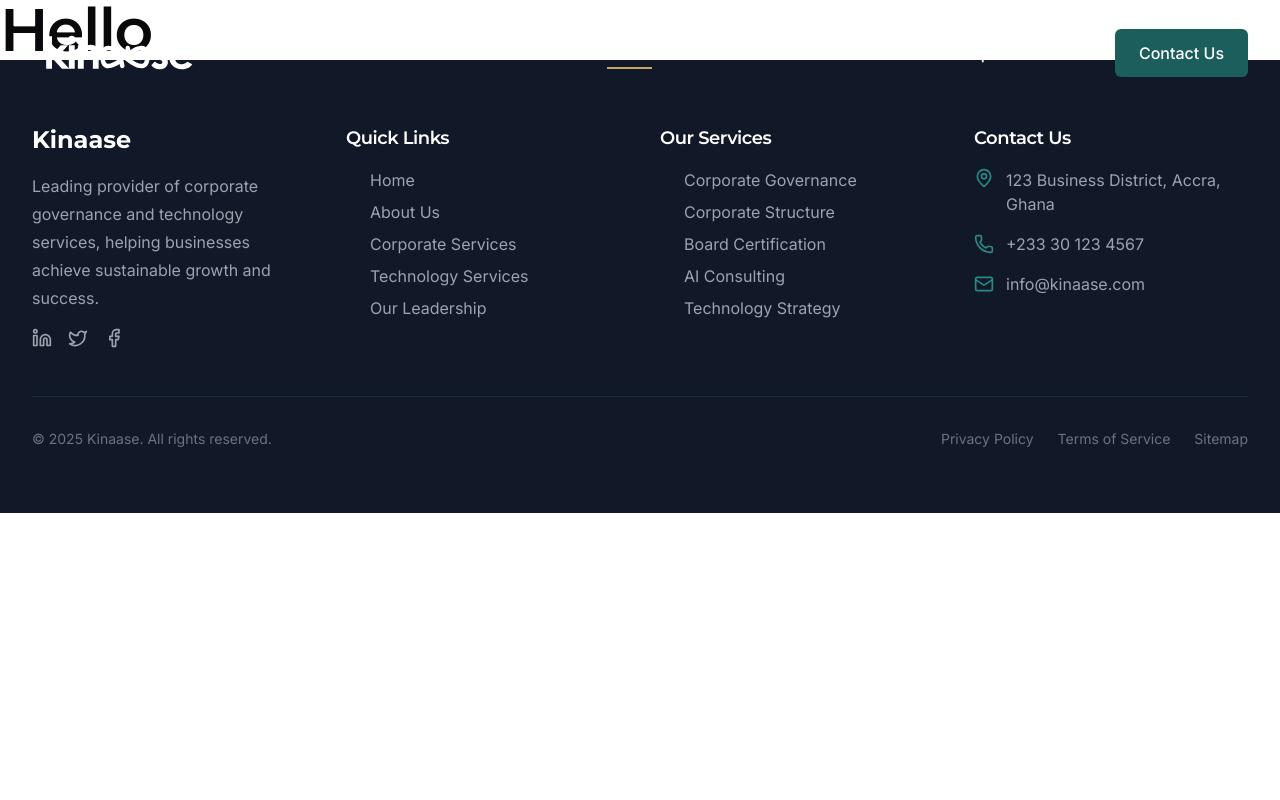
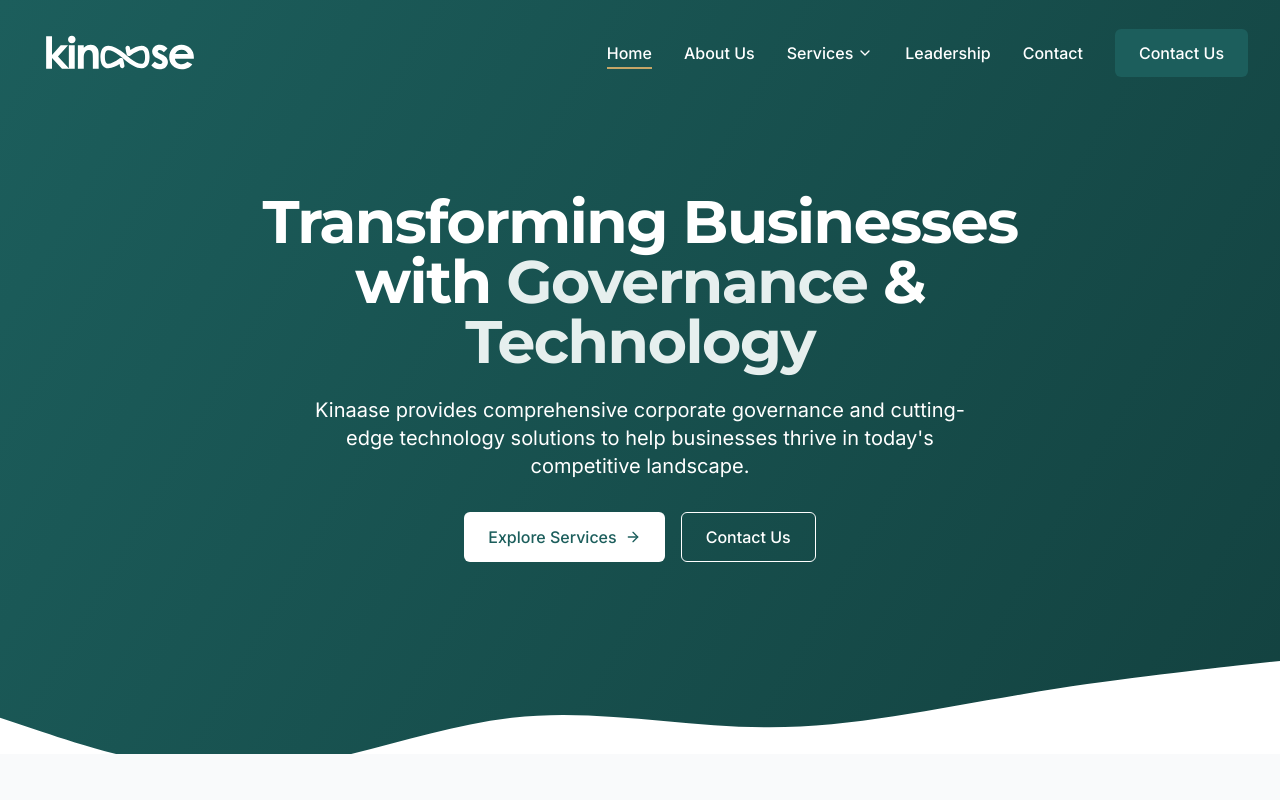
Before and after one commit to ahmedfaaid/kinaase-website, a Next.js app in the folder apps/web/: page / in a window 1280 px wide. Shown: the top 800 px of the page. Built offline with nearby package versions, Linux system fonts and the light colour scheme.

Commit message:
web: add sections to home page

```diff
--- a/apps/web/app/page.tsx
+++ b/apps/web/app/page.tsx
@@ -1,7 +1,37 @@
+'use client';
+
+import AboutKinaase from '../components/sections/about-kinaase';
+import CTA from '../components/sections/cta';
+import Hero from '../components/sections/hero';
+import Services from '../components/sections/services';
+import Stats from '../components/sections/stats';
+import PageTransition from '../components/ui/PageTransition';
+
 export default function Home() {
   return (
-    <div>
-      <h1>Hello</h1>
-    </div>
+    <PageTransition>
+      <main className='min-h-screen'>
+        <Hero
+          title="Transforming Businesses <br/> with <span class='text-primary-softer'>Governance</span> & <span class='text-primary-softer'>Technology</span>"
+          subtitle="Kinaase provides comprehensive corporate governance and cutting-edge technology solutions to help businesses thrive in today's competitive landscape."
+          primaryButtonText='Explore Services'
+          primaryButtonLink='/corporate-services'
+          secondaryButtonText='Contact Us'
+          secondaryButtonLink='/contact'
+        />
+
+        {/* Services Overview Section */}
+        <Services />
+
+        {/* About Kinaase Section */}
+        <AboutKinaase />
+
+        {/* Stats Section */}
+        <Stats />
+
+        {/* CTA Section */}
+        <CTA />
+      </main>
+    </PageTransition>
   );
 }
```
